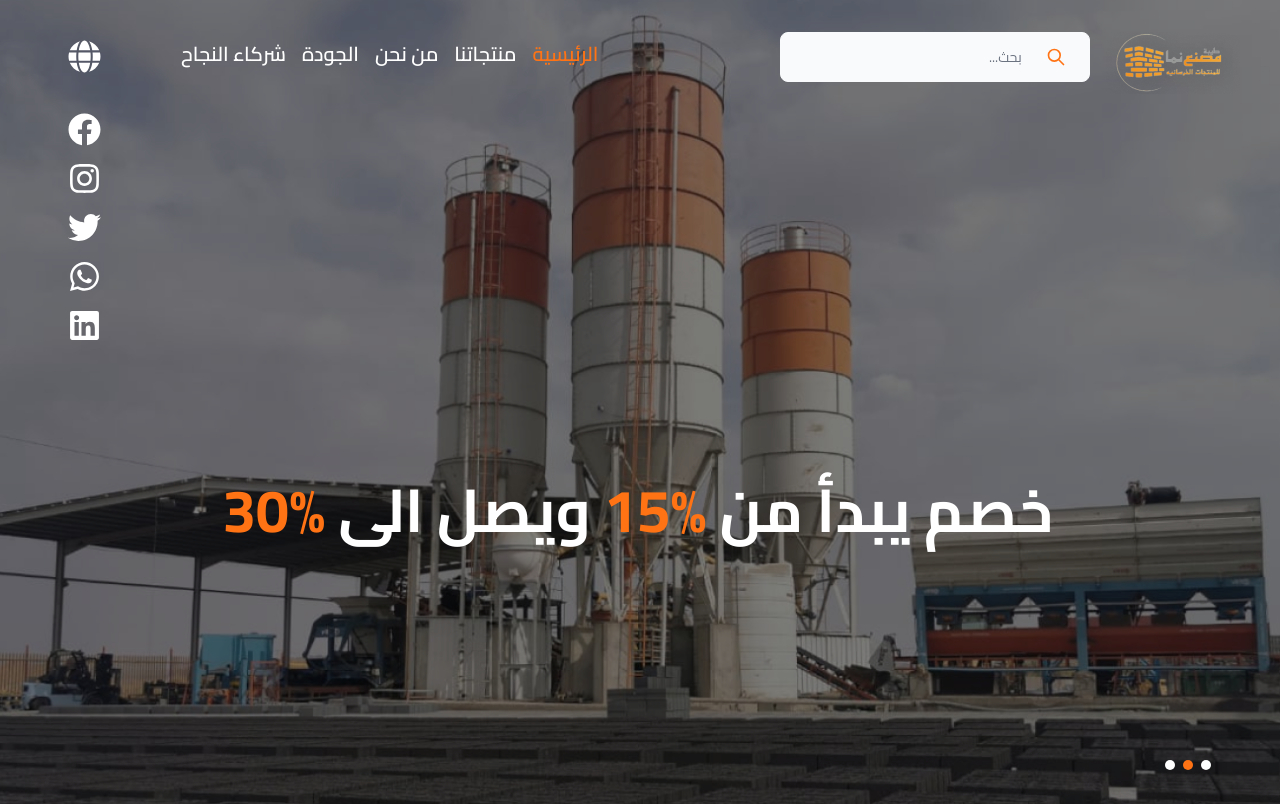
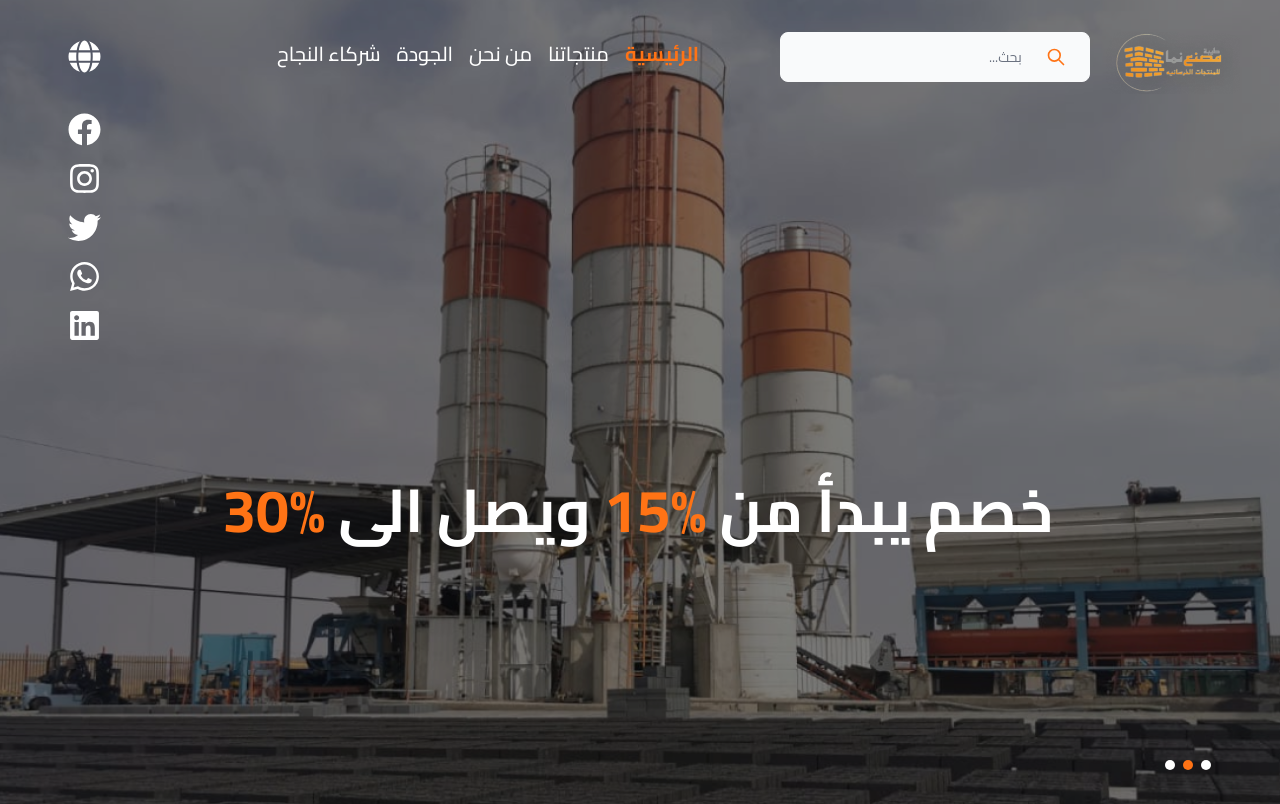
Before and after one commit to abdallamfathy/nama-project, a React (Vite) app: page / in a window 1280 px wide. Shown: the top 804 px of the page. Built offline with nearby package versions, Linux system fonts and the light colour scheme.

Commit message:
change navlinks position and make active bold

```diff
--- a/src/components/Navbar.jsx
+++ b/src/components/Navbar.jsx
@@ -44,14 +44,14 @@ const Navbar = ({textColor , socialDisplay}) => {
                 <img src={twitter} alt="twitter" /> */}
             </div>
 
-            <div className='hidden lg:flex lg:flex-1 lg:justify-start lg:gap-x-4 ml-20'>
+            <div className='hidden lg:flex lg:flex-1 lg:justify-start lg:gap-x-4 ml-44'>
             {navigation.map((item) => (
                 <NavLink key={item.name} to={item.href}
                 //  spy={true}
                 // active="active"
                 // smooth={true}
                 // duration={1000}
-                 className={`font-semibold text-xl cursor-pointer  hover:text-[#FF7315] activeClassName="active"  `}>
+                 className={`font-medium text-xl cursor-pointer  hover:text-[#FF7315] activeClassName="active"  `}>
                   {item.name}
                 </NavLink>
               ))}
--- a/src/index.css
+++ b/src/index.css
@@ -59,4 +59,5 @@
 
 .active{
   color: #FF7315;
+  font-weight: 800 !important;
 }
```
